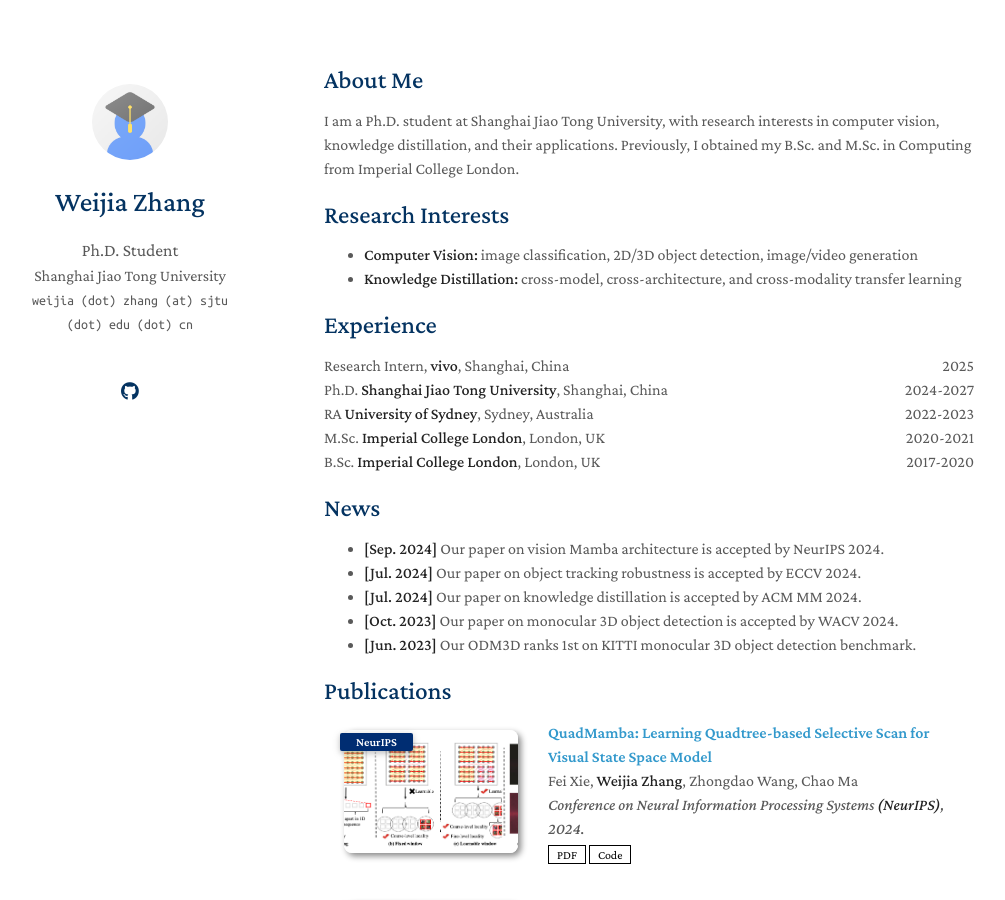
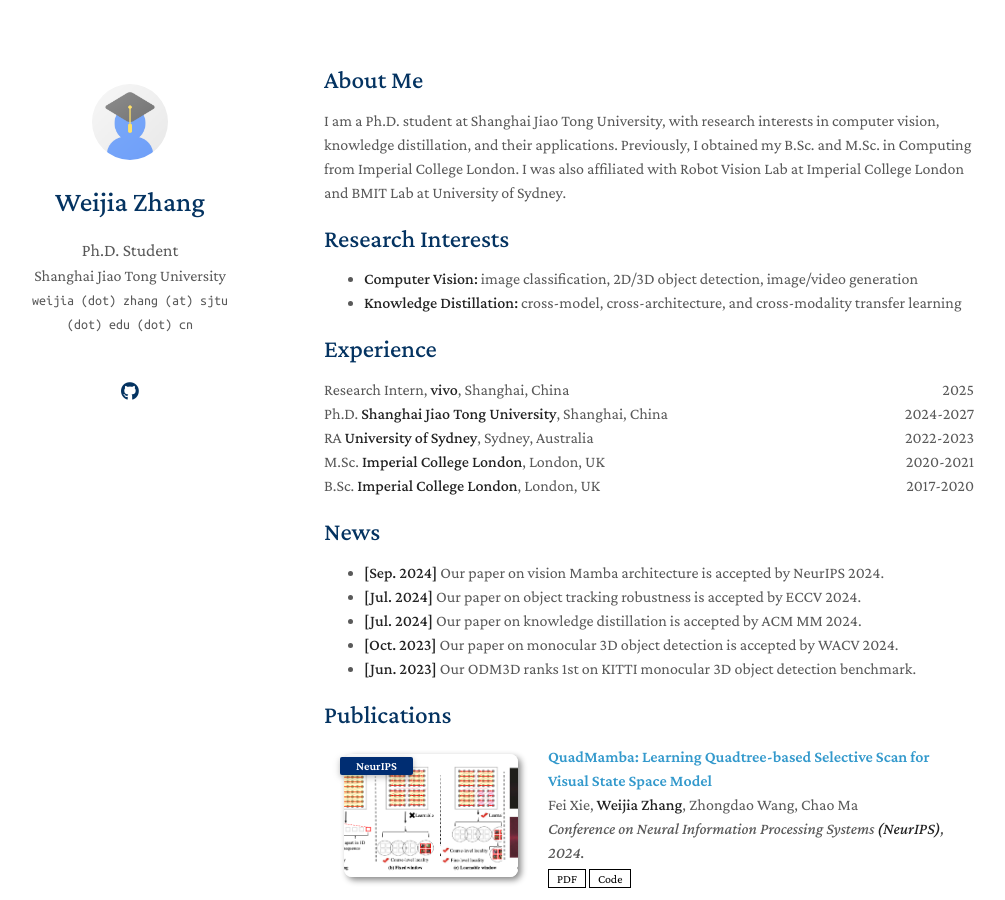
Before and after one commit to arcaninez/arcaninez.github.io, a Jekyll site: the page built from index.md, in a window 1280 px wide and 900 px high. Shown: the whole window, without its empty margins (146-1151 px from the left). Built offline with Jekyll 4.4.1, drawn with Linux system fonts in a browser that asks for light colours; a style sheet for code colours, icons or effects is not loaded; our own code applies the rules of GitHub Pages for plain Markdown files.

Commit message:
Update index.md

```diff
--- a/index.md
+++ b/index.md
@@ -4,7 +4,7 @@ layout: homepage
 
 ## About Me
 
-I am a Ph.D. student at Shanghai Jiao Tong University, with research interests in computer vision, knowledge distillation, and their applications. Previously, I obtained my B.Sc. and M.Sc. in Computing from Imperial College London.
+I am a Ph.D. student at Shanghai Jiao Tong University, with research interests in computer vision, knowledge distillation, and their applications. Previously, I obtained my B.Sc. and M.Sc. in Computing from Imperial College London. I was also affiliated with Robot Vision Lab at Imperial College London and BMIT Lab at University of Sydney.
 
 ## Research Interests
 
```
